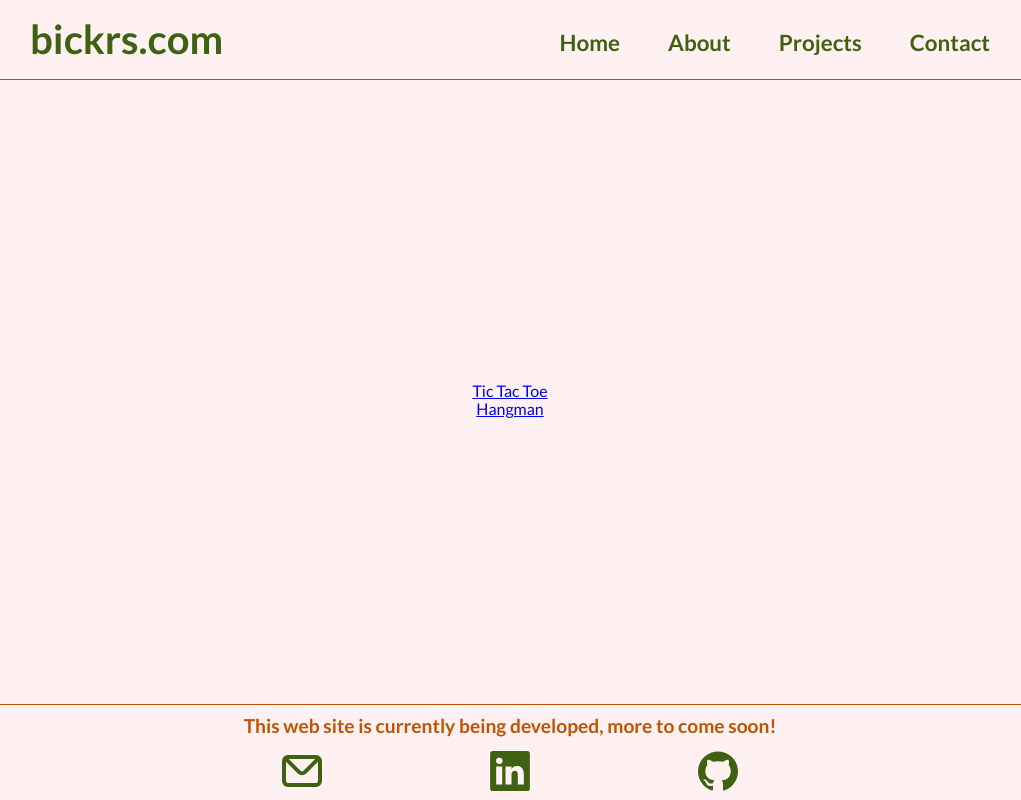
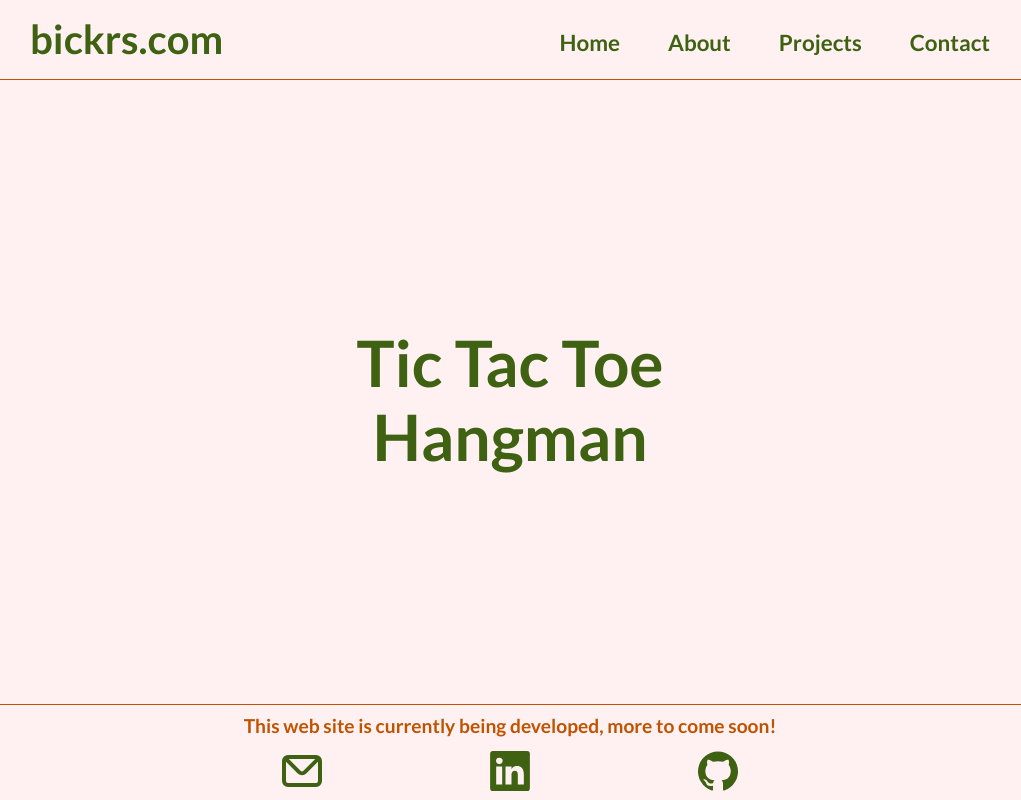
Before and after one commit to chrisbee2812/bickrs, a React (Vite) app: page /projects/hangman in a window 1280 px wide. Shown: the whole page, without its empty margins (130-1151 px from the left). Built offline with nearby package versions, Linux system fonts and the light colour scheme.

Commit message:
styling porjects a little

```diff
--- a/src/routes/projects.tsx
+++ b/src/routes/projects.tsx
@@ -6,8 +6,9 @@ export const Route = createFileRoute('/projects')({
 })
 
 function RouteComponent() {
-  return <div className="projects">
-      <Link to='/projects/tictactoe'>Tic Tac Toe</Link>
-      <Link to='/projects/hangman'>Hangman</Link>
+  return (
+    <div className="projects">
+      <Link className="projects-link" to='/projects/tictactoe'>Tic Tac Toe</Link>
+      <Link className="projects-link" to='/projects/hangman'>Hangman</Link>
     </div>
-}
+)}
--- a/src/styles/projects.css
+++ b/src/styles/projects.css
@@ -6,10 +6,11 @@
   height: 100vh;
 }
 
-h4 {
-  color: #c05300;
+.projects .projects-link {
+  color: #3f6212;
+  text-decoration: none;
   font-size: 4rem;
-  margin: 0;
+  font-weight: bold;
 }
 
 @media only screen and (max-width: 460px) {
```
